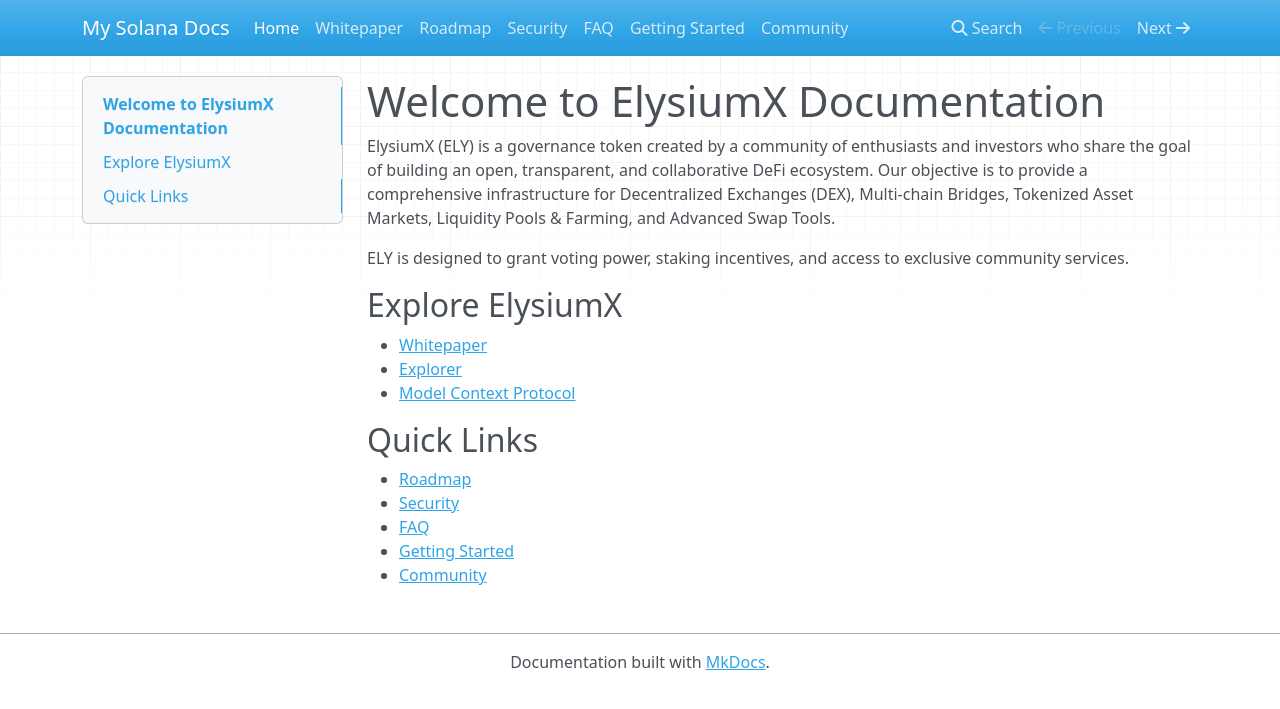
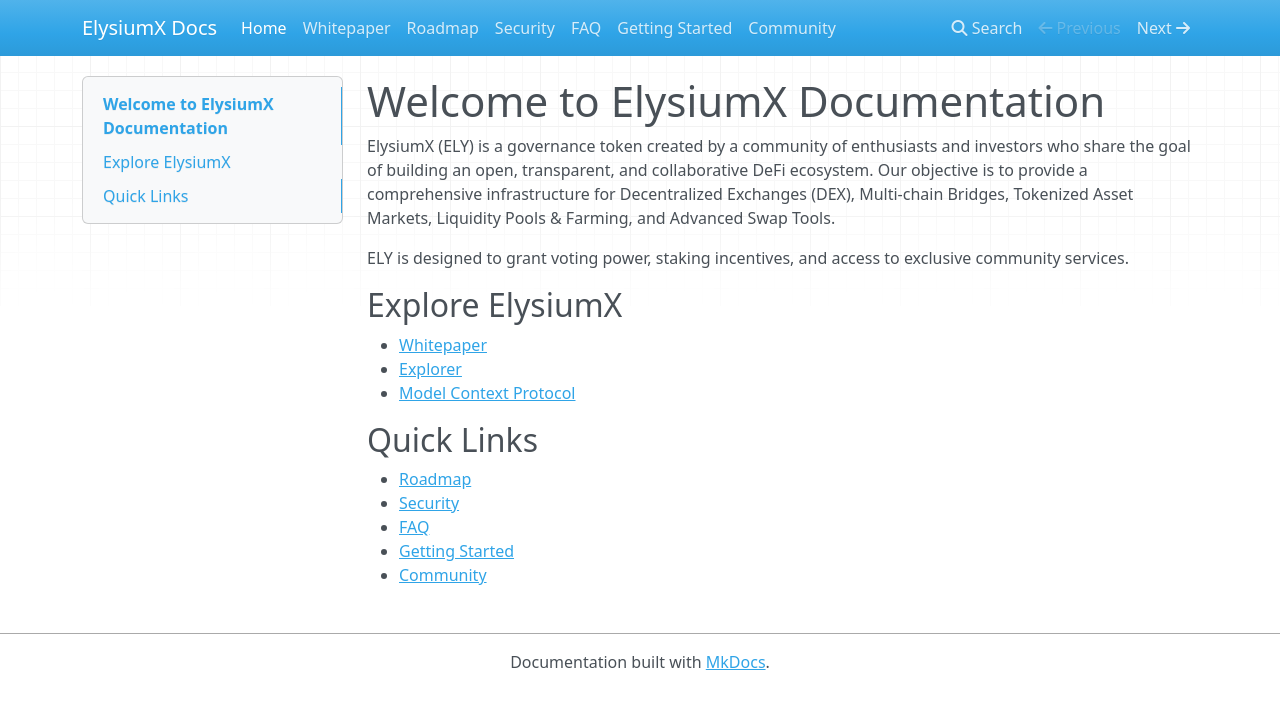
Before and after one commit to elysiumx-io/elysiumx-docs, an MkDocs documentation site: the page built from docs/index.md, in a window 1280 px wide. Shown: the top 709 px of the page. Built offline with MkDocs 1.6.1, drawn with Linux system fonts in a browser that asks for light colours; nearby versions of some CDN libraries.

Commit message:
Change site_name to ElysiumX Docs in mkdocs.yml

```diff
--- a/mkdocs.yml
+++ b/mkdocs.yml
@@ -1,4 +1,4 @@
-site_name: My Solana Docs
+site_name: ElysiumX Docs
 theme:
     name: mkdocs
     custom_dir: custom_theme/
```
